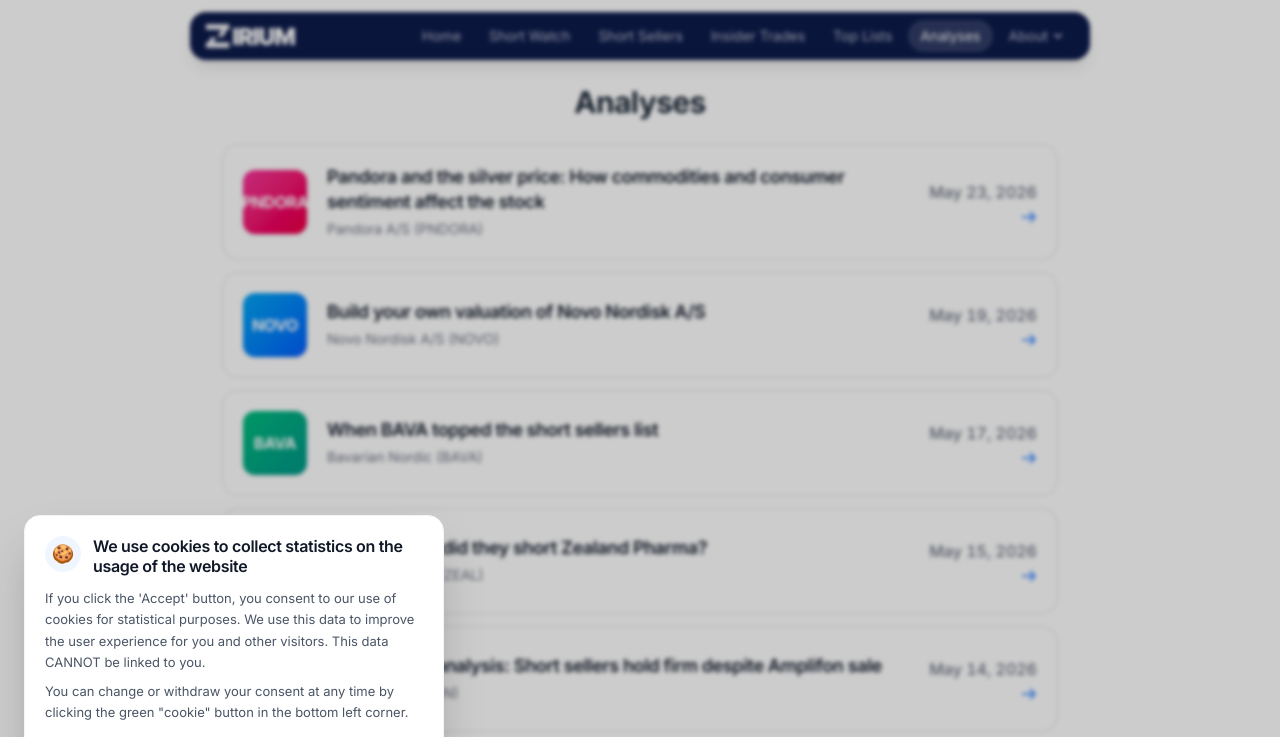
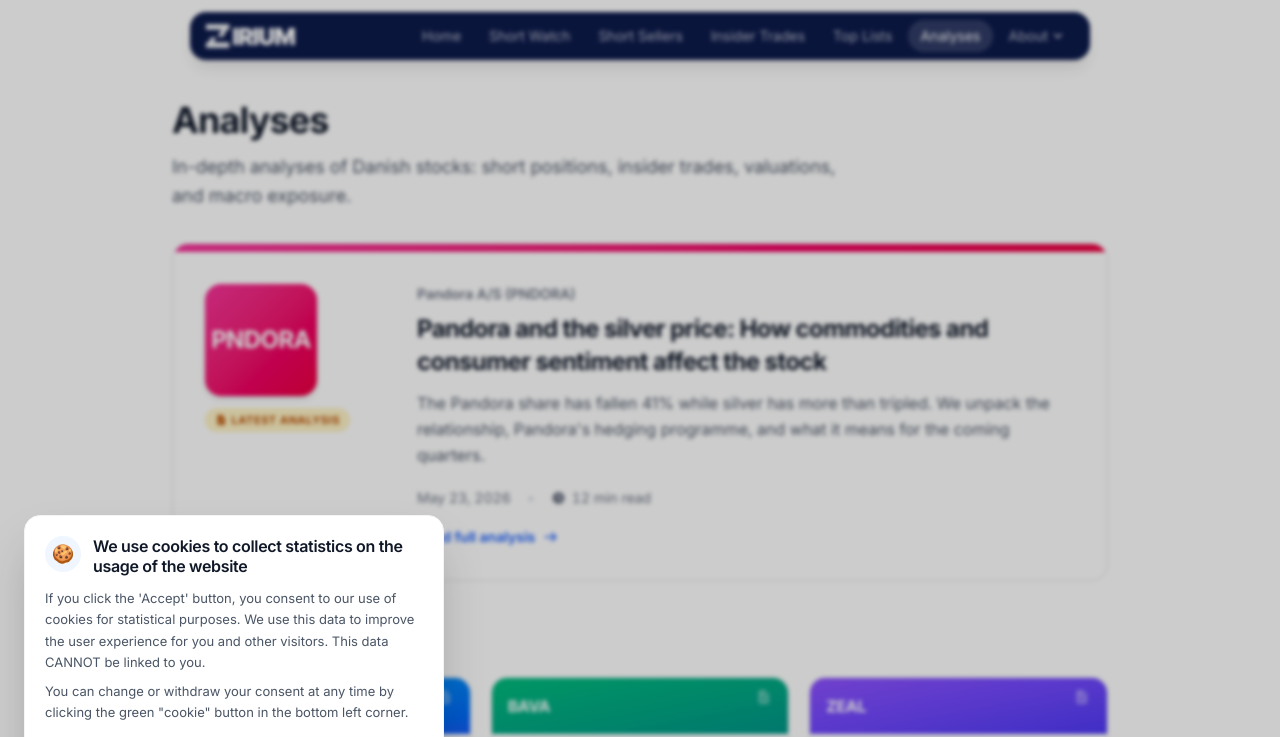
Before and after one commit to araz-code/short_watch_backend, a React (Vite) app in the folder frontend/: page /analyse in a window 1280 px wide. Shown: the top 737 px of the page. Built offline with nearby package versions, Linux system fonts and the light colour scheme; no server answers.

Commit message:
improve analyse page

```diff
--- a/frontend/src/data/analyses.ts
+++ b/frontend/src/data/analyses.ts
@@ -2,7 +2,9 @@ export interface Analysis {
   slug: string;
   title: string;
   subtitle: { da: string; en: string };
+  excerpt: { da: string; en: string };
   date: { da: string; en: string };
+  readingMinutes: number;
   code: string;
 }
 
@@ -14,7 +16,12 @@ export const analyses: Analysis[] = [
       da: "Pandora og sølvprisen: Hvordan råvarer og forbrugertillid påvirker aktien",
       en: "Pandora and the silver price: How commodities and consumer sentiment affect the stock",
     },
+    excerpt: {
+      da: "Pandora-aktien er faldet 41% mens sølvprisen er mere end tredoblet. Vi gennemgår sammenhængen, Pandoras hedging og hvad det betyder for de næste kvartaler.",
+      en: "The Pandora share has fallen 41% while silver has more than tripled. We unpack the relationship, Pandora's hedging programme, and what it means for the coming quarters.",
+    },
     date: { da: "23. maj 2026", en: "May 23, 2026" },
+    readingMinutes: 12,
     code: "DK0060252690",
   },
   {
@@ -24,7 +31,12 @@ export const analyses: Analysis[] = [
       da: "Lav din egen vurdering af Novo Nordisk A/S",
       en: "Build your own valuation of Novo Nordisk A/S",
     },
+    excerpt: {
+      da: "Byg din egen DCF-værdiansættelse af Novo Nordisk med justerbare antagelser om vækst, marginer og diskonteringsrente. Se hvordan kursen ændrer sig i realtid.",
+      en: "Build your own DCF valuation of Novo Nordisk with adjustable assumptions for growth, margins, and discount rate. See how the share price changes in real time.",
+    },
     date: { da: "19. maj 2026", en: "May 19, 2026" },
+    readingMinutes: 8,
     code: "DK0062498333",
   },
   {
@@ -34,7 +46,12 @@ export const analyses: Analysis[] = [
       da: "Shortanalyse: Da BAVA sad øverst på shortlisten",
       en: "When BAVA topped the short sellers list",
     },
+    excerpt: {
+      da: "Bavarian Nordic toppede shortlisten i månedsvis. Hvem stod bag positionerne, hvor meget tabte de, og hvad fortæller forløbet os om dansk short selling?",
+      en: "Bavarian Nordic topped the short selling list for months. Who held the positions, how much did they lose, and what does the saga tell us about Danish short selling?",
+    },
     date: { da: "17. maj 2026", en: "May 17, 2026" },
+    readingMinutes: 7,
     code: "DK0015998017",
   },
   {
@@ -44,7 +61,12 @@ export const analyses: Analysis[] = [
       da: "Til hvilken kurs har de shortet Zealand Pharma?",
       en: "At what price did they short Zealand Pharma?",
     },
+    excerpt: {
+      da: "Vi beregner den gennemsnitlige indgangskurs for short-sælgerne i Zealand Pharma og kortlægger hvor dybt de er under vand på deres positioner.",
+      en: "We compute the average entry price for short sellers in Zealand Pharma and map how deeply underwater each position currently sits.",
+    },
     date: { da: "15. maj 2026", en: "May 15, 2026" },
+    readingMinutes: 6,
     code: "DK0060257814",
   },
   {
@@ -54,7 +76,12 @@ export const analyses: Analysis[] = [
       da: "Shortanalyse: Shorterne holder fast trods Amplifon-salget",
       en: "Short selling analysis: Short sellers hold firm despite Amplifon sale",
     },
+    excerpt: {
+      da: "Selv efter den positive Amplifon-nyhed holder short-sælgerne fast i GN Store Nord. Vi ser på hvem de er, hvor længe de har holdt, og hvad de venter på.",
+      en: "Even after the positive Amplifon news, short sellers are sticking with GN Store Nord. We look at who they are, how long they have held, and what they are waiting for.",
+    },
     date: { da: "14. maj 2026", en: "May 14, 2026" },
+    readingMinutes: 7,
     code: "DK0010272632",
   },
   {
@@ -64,7 +91,12 @@ export const analyses: Analysis[] = [
       da: "Shortanalyse: Hvem vædder imod Zealand Pharma?",
       en: "Short selling analysis: Who is betting against Zealand Pharma?",
     },
+    excerpt: {
+      da: "Et dybt kig på short-positionerne i Zealand Pharma: Hvem holder dem, hvor store er de, og hvordan har de udviklet sig over de seneste år?",
+      en: "A deep look at the short positions in Zealand Pharma: Who holds them, how big are they, and how have they developed over the past years?",
+    },
     date: { da: "13. maj 2026", en: "May 13, 2026" },
+    readingMinutes: 8,
     code: "DK0060257814",
   },
 ];
--- a/frontend/src/routes/AnalysisPage.tsx
+++ b/frontend/src/routes/AnalysisPage.tsx
@@ -2,13 +2,13 @@ import { useEffect } from "react";
 import { Link } from "react-router-dom";
 import { useTranslation } from "react-i18next";
 import { FontAwesomeIcon } from "@fortawesome/react-fontawesome";
-import { faArrowRight } from "@fortawesome/free-solid-svg-icons";
+import { faArrowRight, faClock, faFileLines } from "@fortawesome/free-solid-svg-icons";
 import PageTemplate from "../components/PageTemplate";
 import { trackEvent, trackPageView } from "../analytics";
 import { HOST } from "../apis/ShortPositionAPI";
 import { analyses } from "../data/analyses";
 
-// Per-ticker gradient so each row has a small splash of color tied to the stock.
+// Per-ticker gradient so each card has a small splash of color tied to the stock.
 const gradients: Record<string, string> = {
   BAVA: "from-emerald-500 to-teal-600",
   ZEAL: "from-violet-500 to-indigo-600",
@@ -31,61 +31,163 @@ const AnalysisPage: React.FC = () => {
     fetch(`${HOST}/stats/visit/analysis/`).catch(() => {});
   }, []);
 
+  const [featured, ...rest] = analyses;
+  const featuredTicker = featured ? tickerFromTitle(featured.title) : "";
+  const featuredGradient = gradients[featuredTicker] ?? "from-blue-500 to-indigo-600";
+
+  const headerDescription = isDa
+    ? "Dybdegående gennemgange af danske aktier: fra short-positioner og insider-handler til værdiansættelser og makroeksponering."
+    : "In-depth analyses of Danish stocks: short positions, insider trades, valuations, and macro exposure.";
+
+  const readingLabel = (minutes: number) =>
+    isDa ? `${minutes} min læsning` : `${minutes} min read`;
+
+  const featuredBadge = isDa ? "Seneste analyse" : "Latest analysis";
+  const readMoreLabel = isDa ? "Læs hele analysen" : "Read full analysis";
+
   return (
     <PageTemplate>
       <title>Zirium | {t("Analysis")}</title>
       <meta
         name="description"
-        content="Dybdegående analyser af short-positioner i danske aktier."
+        content={
+          isDa
+            ? "Dybdegående analyser af danske aktier: short-positioner, værdiansættelser og makroeksponering."
+            : "In-depth analyses of Danish stocks: short positions, valuations, and macro exposure."
+        }
       />
 
-      <div className="w-full max-w-[900px] mx-auto px-5 sm:px-8 pb-12">
-        <h1 className="text-2xl lg:text-3xl text-center py-6 dark:text-white">
+      <div className="w-full max-w-[1000px] mx-auto px-5 sm:px-8 pb-16">
+        {/* Page header */}
+        <header className="pt-8 pb-6 sm:pt-10 sm:pb-8 text-center sm:text-left">
+          <h1 className="text-3xl sm:text-4xl font-bold tracking-tight text-gray-900 dark:text-white mb-3">
             {t("Analysis")}
           </h1>
+          <p className="text-base sm:text-lg text-gray-600 dark:text-gray-300 leading-relaxed max-w-2xl mx-auto sm:mx-0">
+            {headerDescription}
+          </p>
+        </header>
 
-        <div className="flex flex-col gap-3">
-          {analyses.map((a) => {
+        {/* Featured / hero card */}
+        {featured && (
+          <Link
+            to={`/analyse/${featured.slug}`}
+            onClick={() =>
+              trackEvent("analysis_link_click", { source: "analysis_index_featured", slug: featured.slug })
+            }
+            className="group block mb-10 sm:mb-12 rounded-2xl overflow-hidden border border-gray-200 dark:border-gray-700 bg-white dark:bg-[#19191f] hover:shadow-xl hover:border-gray-300 dark:hover:border-gray-600 hover:-translate-y-0.5 transition-all duration-200"
+          >
+            {/* Colored top bar */}
+            <div className={`relative h-2 bg-gradient-to-r ${featuredGradient}`} />
+
+            <div className="grid sm:grid-cols-[180px_1fr] gap-6 sm:gap-8 p-6 sm:p-8">
+              {/* Ticker badge column */}
+              <div className="flex flex-col items-center sm:items-start gap-3">
+                <div
+                  className={`shrink-0 w-24 h-24 sm:w-28 sm:h-28 rounded-2xl bg-gradient-to-br ${featuredGradient} flex items-center justify-center shadow-md`}
+                >
+                  <span className="text-white text-xl sm:text-2xl font-extrabold tracking-tight">
+                    {featuredTicker}
+                  </span>
+                </div>
+                <span className="inline-flex items-center gap-1 px-2.5 py-1 rounded-full bg-amber-100 dark:bg-amber-500/15 text-amber-700 dark:text-amber-300 text-[11px] font-bold uppercase tracking-wider">
+                  <FontAwesomeIcon icon={faFileLines} className="text-[10px]" />
+                  {featuredBadge}
+                </span>
+              </div>
+
+              {/* Content column */}
+              <div className="min-w-0">
+                <p className="text-sm font-semibold text-gray-500 dark:text-gray-400 mb-2">
+                  {featured.title}
+                </p>
+                <h2 className="text-xl sm:text-2xl font-bold tracking-tight text-gray-900 dark:text-white leading-snug mb-3 group-hover:text-blue-600 dark:group-hover:text-blue-400 transition-colors">
+                  {isDa ? featured.subtitle.da : featured.subtitle.en}
+                </h2>
+                <p className="text-[15px] sm:text-base text-gray-600 dark:text-gray-300 leading-relaxed mb-5">
+                  {isDa ? featured.excerpt.da : featured.excerpt.en}
+                </p>
+
+                <div className="flex flex-wrap items-center gap-x-4 gap-y-2 text-sm text-gray-500 dark:text-gray-400 mb-4">
+                  <span className="tabular-nums">
+                    {isDa ? featured.date.da : featured.date.en}
+                  </span>
+                  <span className="text-gray-300 dark:text-gray-600">•</span>
+                  <span className="inline-flex items-center gap-1.5 tabular-nums">
+                    <FontAwesomeIcon icon={faClock} className="text-xs" />
+                    {readingLabel(featured.readingMinutes)}
+                  </span>
+                </div>
+
+                <span className="inline-flex items-center gap-2 text-sm font-semibold text-blue-600 dark:text-blue-400 group-hover:gap-3 transition-all">
+                  {readMoreLabel}
+                  <FontAwesomeIcon
+                    icon={faArrowRight}
+                    className="text-xs group-hover:translate-x-0.5 transition-transform"
+                  />
+                </span>
+              </div>
+            </div>
+          </Link>
+        )}
+
+        {/* Remaining analyses (grid) */}
+        {rest.length > 0 && (
+          <>
+            <h2 className="text-lg sm:text-xl font-semibold text-gray-900 dark:text-white mb-4 sm:mb-5">
+              {isDa ? "Tidligere analyser" : "Earlier analyses"}
+            </h2>
+
+            <div className="grid grid-cols-1 sm:grid-cols-2 lg:grid-cols-3 gap-4 sm:gap-5">
+              {rest.map((a) => {
                 const ticker = tickerFromTitle(a.title);
                 const gradient = gradients[ticker] ?? "from-blue-500 to-indigo-600";
                 return (
                   <Link
                     key={a.slug}
                     to={`/analyse/${a.slug}`}
-                onClick={() => trackEvent("analysis_link_click", { source: "analysis_index", slug: a.slug })}
-                className="group relative flex items-center gap-4 sm:gap-5 rounded-2xl border border-gray-200 dark:border-gray-700 bg-white dark:bg-[#19191f] p-4 sm:p-5 hover:shadow-md hover:border-gray-300 dark:hover:border-gray-600 hover:-translate-y-px transition-all"
+                    onClick={() =>
+                      trackEvent("analysis_link_click", { source: "analysis_index", slug: a.slug })
+                    }
+                    className="group relative flex flex-col rounded-2xl overflow-hidden border border-gray-200 dark:border-gray-700 bg-white dark:bg-[#19191f] hover:shadow-lg hover:border-gray-300 dark:hover:border-gray-600 hover:-translate-y-0.5 transition-all duration-200"
                   >
-                {/* Ticker badge */}
-                <div className={`shrink-0 w-14 h-14 sm:w-16 sm:h-16 rounded-xl bg-gradient-to-br ${gradient} flex items-center justify-center shadow-sm`}>
-                  <span className="text-white text-sm sm:text-base font-bold tracking-tight">
+                    {/* Header bar with ticker */}
+                    <div className={`relative bg-gradient-to-br ${gradient} h-14 flex items-center px-4`}>
+                      <span className="text-white text-base font-extrabold tracking-tight">
                         {ticker}
                       </span>
+                      <FontAwesomeIcon
+                        icon={faFileLines}
+                        className="absolute top-3 right-4 text-white/40 text-sm"
+                      />
                     </div>
 
-                {/* Subtitle + title */}
-                <div className="min-w-0 flex-1">
-                  <h2 className="text-base sm:text-lg font-semibold text-gray-900 dark:text-white leading-snug group-hover:text-blue-600 dark:group-hover:text-blue-400 transition-colors [overflow-wrap:anywhere]">
+                    {/* Body */}
+                    <div className="flex flex-col flex-1 p-5">
+                      <h3 className="text-base font-semibold text-gray-900 dark:text-white leading-snug mb-2 group-hover:text-blue-600 dark:group-hover:text-blue-400 transition-colors">
                         {isDa ? a.subtitle.da : a.subtitle.en}
-                  </h2>
-                  <p className="text-sm text-gray-500 dark:text-gray-400 mt-1 truncate">
-                    {a.title}
+                      </h3>
+                      <p className="text-sm text-gray-600 dark:text-gray-300 leading-relaxed mb-4 line-clamp-3">
+                        {isDa ? a.excerpt.da : a.excerpt.en}
                       </p>
-                </div>
 
-                {/* Date + arrow */}
-                <div className="shrink-0 flex flex-col items-end gap-1.5">
-                  <span className="text-sm sm:text-base font-medium text-gray-500 dark:text-gray-400 whitespace-nowrap tabular-nums">
+                      {/* Footer pinned to bottom */}
+                      <div className="mt-auto pt-3 border-t border-gray-100 dark:border-gray-800 flex items-center justify-between gap-2 text-xs text-gray-500 dark:text-gray-400">
+                        <span className="tabular-nums">
                           {isDa ? a.date.da : a.date.en}
                         </span>
-                  <FontAwesomeIcon
-                    icon={faArrowRight}
-                    className="text-blue-500 dark:text-blue-400 text-sm group-hover:translate-x-1 transition-transform"
-                  />
+                        <span className="inline-flex items-center gap-1.5 tabular-nums">
+                          <FontAwesomeIcon icon={faClock} className="text-[10px]" />
+                          {readingLabel(a.readingMinutes)}
+                        </span>
+                      </div>
                     </div>
                   </Link>
                 );
               })}
             </div>
+          </>
+        )}
       </div>
     </PageTemplate>
   );
```
Lines whose indentation alone changed are shown as unchanged.
